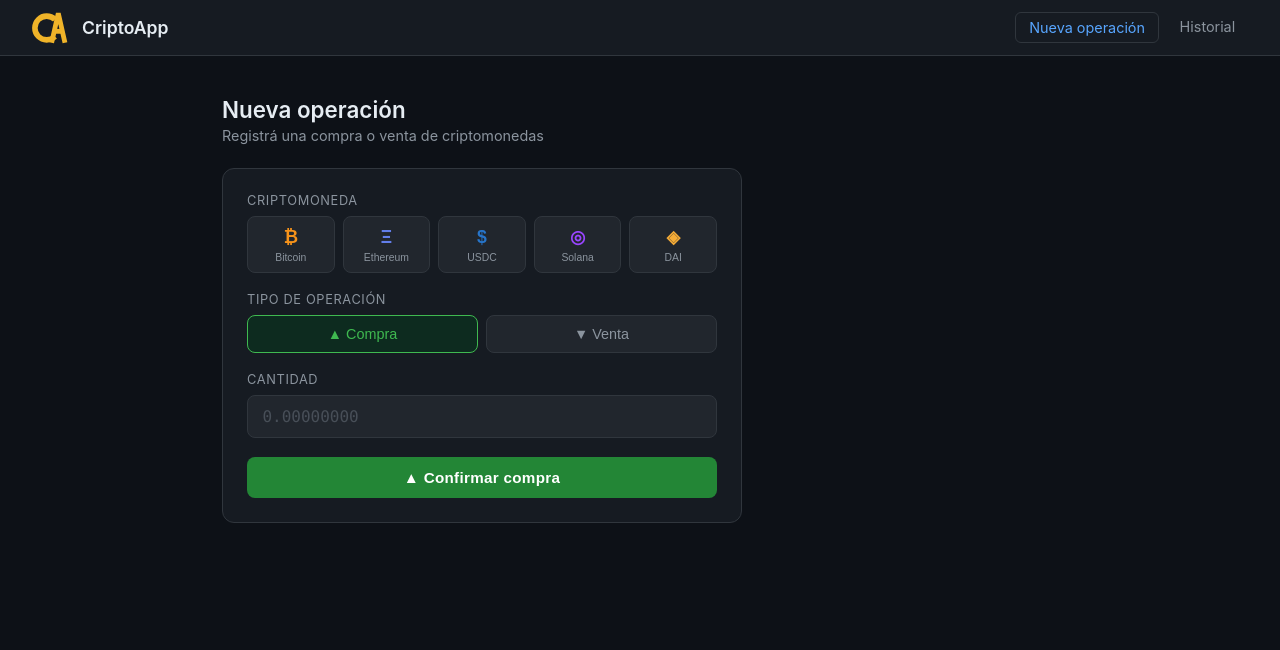
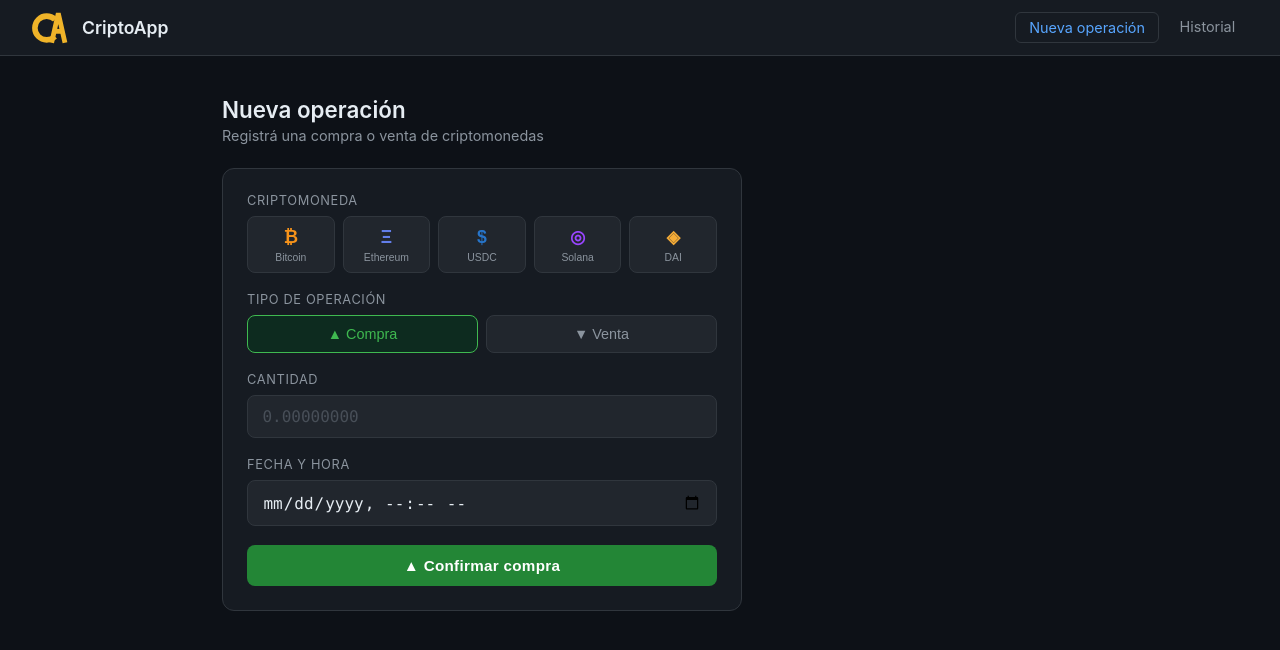
Before and after one commit to GabiGudi/criptoApp, a Vue app in the folder frontend/: page / in a window 1280 px wide. Shown: the top 650 px of the page. Built offline with nearby package versions, Linux system fonts and the light colour scheme.

Commit message:
campo de fecha y hora en el fomulario

```diff
--- a/frontend/src/views/AltaCompraView.vue
+++ b/frontend/src/views/AltaCompraView.vue
@@ -13,6 +13,7 @@ const criptos = [
 let crypto_code   = ref('')
 let action        = ref('purchase')
 let crypto_amount = ref('')
+let datetime      = ref('')
 let enviando      = ref(false)
 let error         = ref('')
 let exito         = ref(null)
@@ -29,17 +30,17 @@ async function enviarFormulario() {
     error.value = 'La cantidad debe ser mayor a 0.'
     return
   }
+  if (!datetime.value) {
+    error.value = 'Ingresá la fecha y hora.'
+    return
+  }
 
   enviando.value = true
   const resultado = await api.crearTransaccion({
     crypto_code:   crypto_code.value,
     action:        action.value,
     crypto_amount: Number(crypto_amount.value),
-    datetime: (() => {
-    const ahora = new Date()
-    const offset = ahora.getTimezoneOffset() * 60000
-    return new Date(ahora.getTime() - offset).toISOString().slice(0, 19)
-  })()
+    datetime: datetime.value,
   })
   enviando.value = false
 
@@ -138,6 +139,14 @@ function criptoActual() {
           <span>$ {{ exito.money.toLocaleString('es-AR') }} ARS</span>
         </div>
       </div>
+
+      <div class="campo">
+    <label>Fecha y hora</label>
+    <input
+        type="datetime-local"
+        v-model="datetime"
+    />
+</div>
 
       <button
         class="btn-submit"
```
